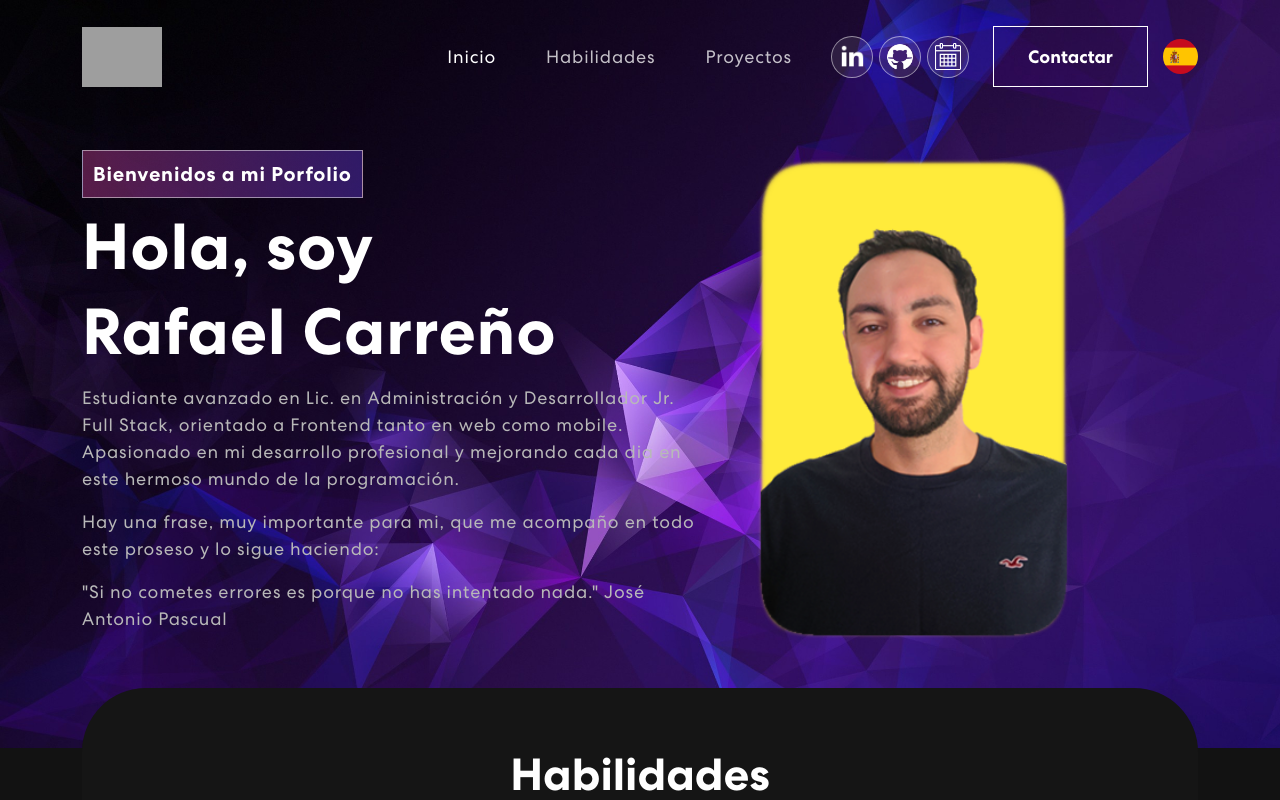
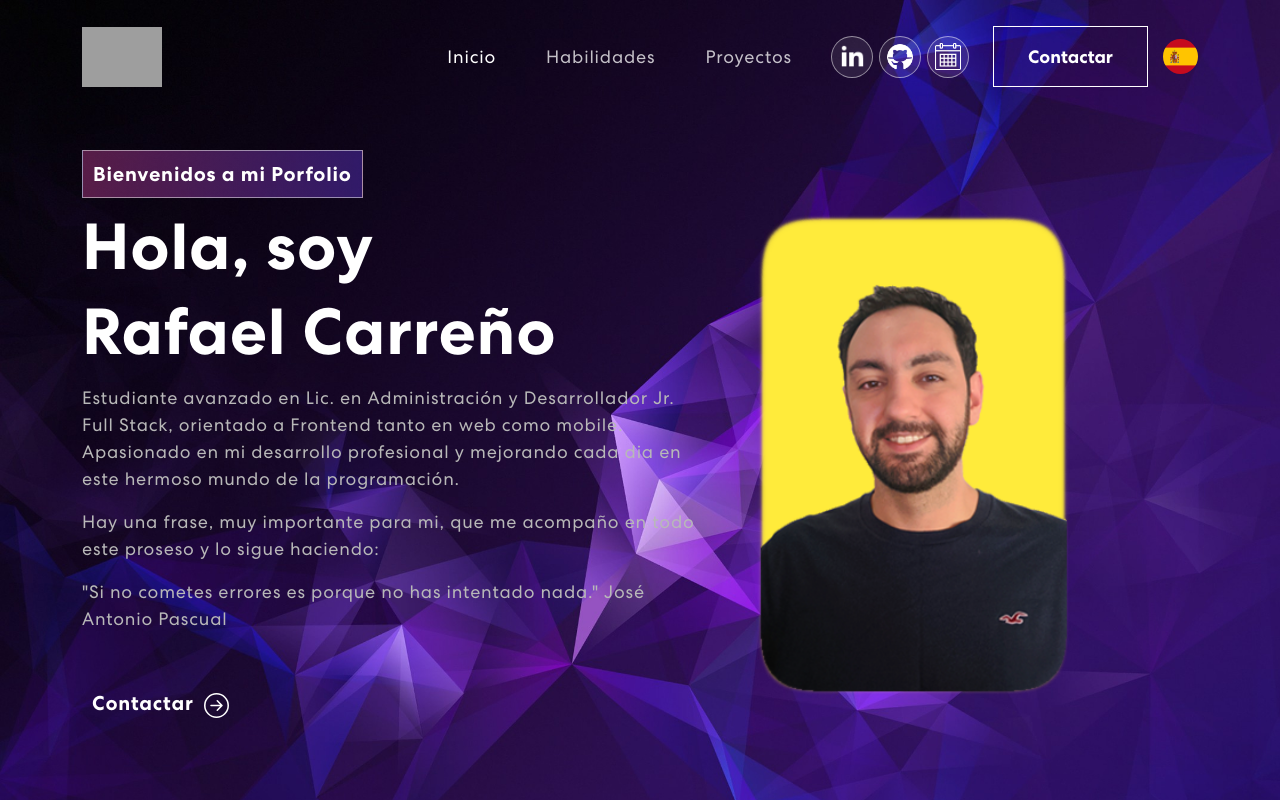
Before and after one commit to rafacarreno/my-porfolio, a React (Create React App) app: page / in a window 1280 px wide. Shown: the top 800 px of the page. Built offline with nearby package versions, Linux system fonts and the light colour scheme; no server answers; grey boxes are pictures that could not be loaded.

Commit message:
add_contactbutton

```diff
--- a/src/App.css
+++ b/src/App.css
@@ -312,10 +312,12 @@ nav.navbar .navbar-toggler[aria-expanded="true"] .navbar-toggler-icon {
   color: #fff;
   font-weight: 700;
   font-size: 20px;
-  margin-top: 60px;
+  margin-top: 5%;
+  padding: 10px;
+  margin-bottom: 5%;
   letter-spacing: 0.8px;
-  display: flex;
   align-items: center;
+  text-decoration: none;
 }
 
 .banner button svg {
--- a/src/components/Banner.js
+++ b/src/components/Banner.js
@@ -1,5 +1,6 @@
 import { useState, useEffect } from "react";
-import { Container, Row, Col } from "react-bootstrap";
+import { useNavigate } from "react-router-dom";
+import { Container, Row, Col, Button } from "react-bootstrap";
 import { ArrowRightCircle } from "react-bootstrap-icons";
 import headerImg from '../assets/img/foto.png';
 import 'animate.css';
@@ -42,7 +43,7 @@ export const Banner = ({isSpanish}) => {
             setDelta(500);
         }
     }
-
+    const navigate = useNavigate()
     return (
         <section className="banner" id='home'>
             <Container>
@@ -58,10 +59,10 @@ export const Banner = ({isSpanish}) => {
                                     <p>{isSpanish?'Estudiante avanzado en Lic. en Administración y Desarrollador Jr. Full Stack, orientado a Frontend tanto en web como mobile. Apasionado en mi desarrollo profesional y mejorando cada dia en este hermoso mundo de la programación.':'Advanced student in Management and Full Stack Developer Jr. , oriented to Frontend both in web and mobile. Passionate about my professional development and improving every day in this beautiful world of programming.'}</p>
                                     <p>{isSpanish?'Hay una frase, muy importante para mi, que me acompaño en todo este proseso y lo sigue haciendo:':'There is a phrase, very important to me, that accompanied me throughout this process and continues to do so:'}</p>
                                     <p>{isSpanish? '"Si no cometes errores es porque no has intentado nada." José Antonio Pascual' :`"If you don't make errors, it's because you haven't tried anything." José Antonio Pascual`}</p>
-                                    {/* <button style={{ marginTop: 0 }} >{isSpanish?'Contactar':"Contact"} <ArrowRightCircle size={25} /></button>  */}
-                                    {/* <HashLink to='#connect' style={{ marginTop: 0 }}>
-                                        <button className="vvd"><span>Conectar</span></button>
-                                    </HashLink> */}
+
+                                    <HashLink to='#connect' style={{ marginTop: 0 }}>
+                                        <button>{isSpanish?'Contactar':"Contact"}<ArrowRightCircle size={25} /></button>
+                                    </HashLink>
                                 </div>}
                         </TrackVisibility>
                     </Col>
--- a/src/components/Mailer.js
+++ b/src/components/Mailer.js
@@ -1,6 +1,7 @@
 import { React, useState } from "react";
 import { Container, Row, Col } from "react-bootstrap";
-import contactImg from "../assets/img/contact-img.svg";
+// import contactImg from "../assets/img/contact-img.svg";
+import contactImg from "../assets/img/logoContacto5.png";
 import 'animate.css';
 import TrackVisibility from 'react-on-screen';
 import emailjs from 'emailjs-com';
```
Also changed, not shown: src/assets/img/logoContacto5.png (added).
